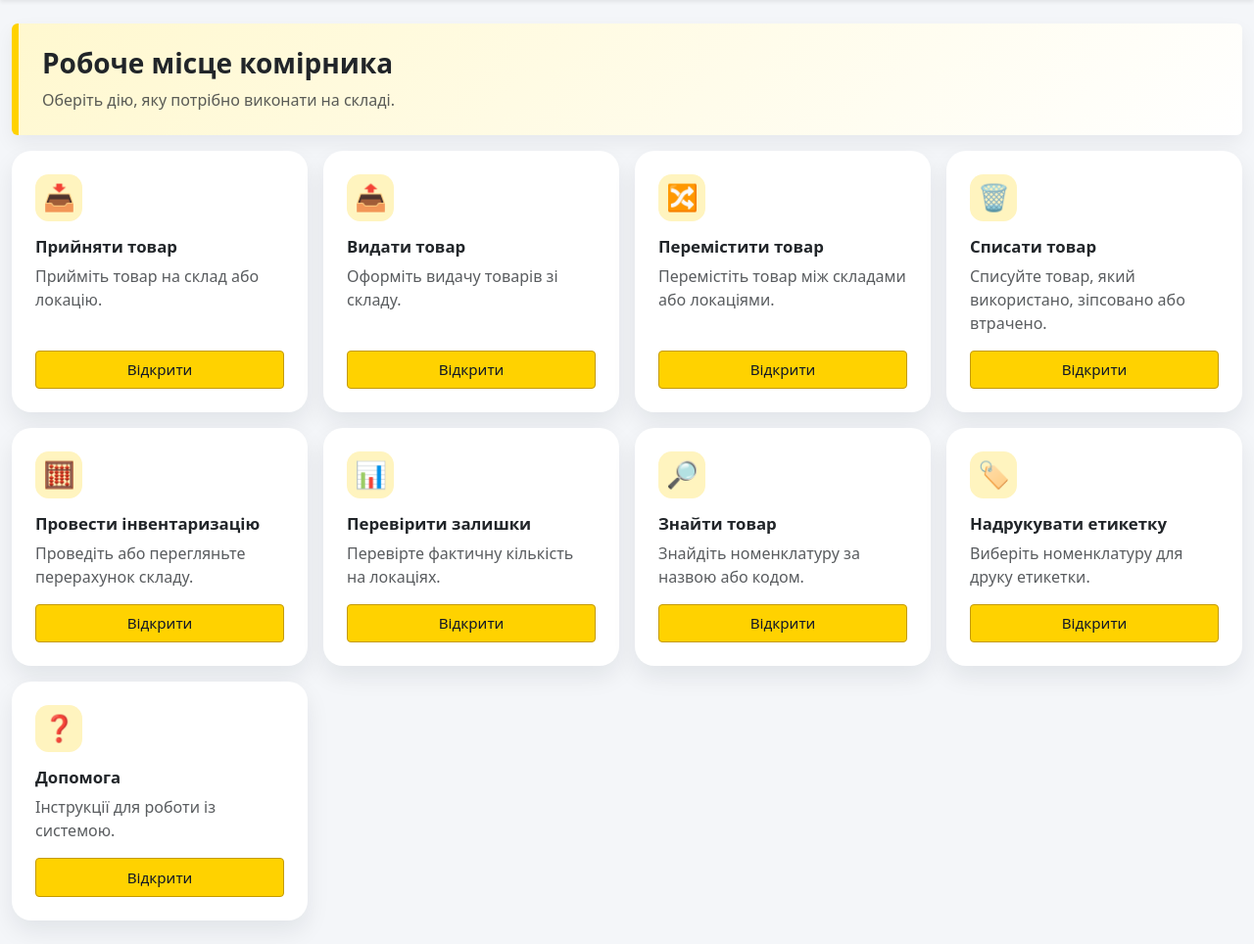
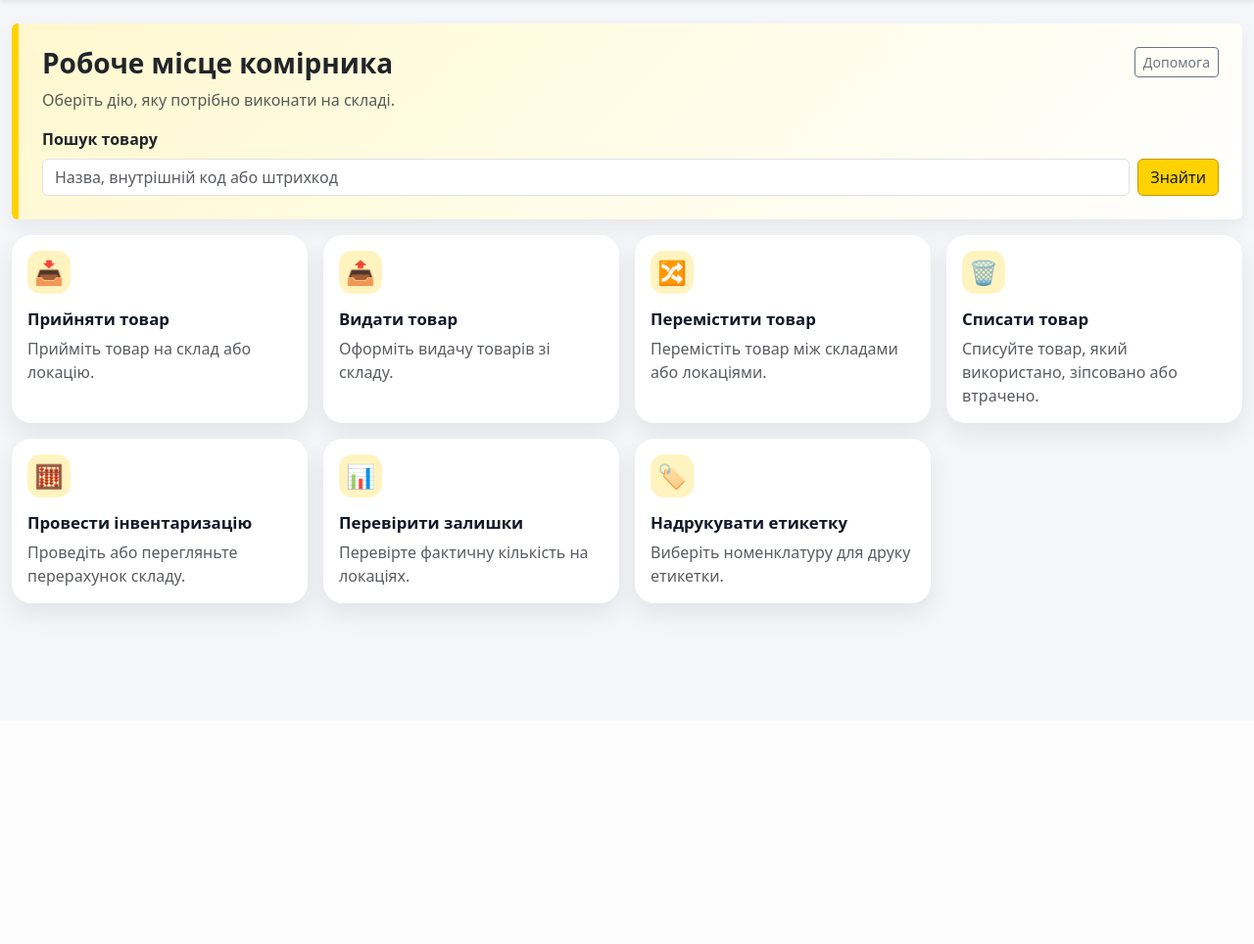
Before and after one commit to KalyuzhniyKO/warehouse_config, a Django app: template templates/core/storekeeper_workplace.html in a window 1280 px wide. Shown: the part 64-1028 px from the top of the page at 98% size. After the commit the page ends 701 px from the top, so only its background shows below. Run offline with Django 5.2, Linux system fonts and the light colour scheme; the template is opened without the code that fills it, so the values that code supplies are empty.

Commit message:
Polish storekeeper workplace cards and search

```diff
--- a/templates/core/storekeeper_workplace.html
+++ b/templates/core/storekeeper_workplace.html
@@ -16,34 +16,48 @@
         transition: transform .15s ease, box-shadow .15s ease;
     }
     .storekeeper-action-card:hover,
-    .storekeeper-action-card:focus-within {
+    .storekeeper-action-card:focus {
         transform: translateY(-.15rem);
         box-shadow: 0 1rem 2rem rgba(15, 23, 42, .12);
     }
+    .storekeeper-action-card:focus {
+        outline: .2rem solid rgba(255, 193, 7, .45);
+        outline-offset: .15rem;
+    }
     .storekeeper-action-icon {
-        width: 3rem;
-        height: 3rem;
+        width: 2.75rem;
+        height: 2.75rem;
         display: inline-flex;
         align-items: center;
         justify-content: center;
         border-radius: .85rem;
         background: var(--yantos-yellow-soft);
-        font-size: 1.65rem;
+        font-size: 1.5rem;
     }
     .storekeeper-action-title {
         font-size: 1.05rem;
         line-height: 1.2;
     }
-    .storekeeper-action-button {
-        font-size: .95rem;
-        padding: .45rem .85rem;
-    }
 </style>
 
 <div class="card content-card storekeeper-hero mb-3">
     <div class="card-body p-3 p-xl-4">
-        <h1 class="fs-3 fw-bold mb-2">{% trans "Робоче місце комірника" %}</h1>
-        <p class="text-muted mb-0">{% trans "Оберіть дію, яку потрібно виконати на складі." %}</p>
+        <div class="d-flex flex-column flex-lg-row gap-3 justify-content-between align-items-lg-start mb-3">
+            <div>
+                <h1 class="fs-3 fw-bold mb-2">{% trans "Робоче місце комірника" %}</h1>
+                <p class="text-muted mb-0">{% trans "Оберіть дію, яку потрібно виконати на складі." %}</p>
+            </div>
+            <a class="btn btn-outline-secondary btn-sm align-self-start" href="{% url 'help' %}">{% trans "Допомога" %}</a>
+        </div>
+        <form class="row g-2 align-items-end" method="get" action="{% url 'item_list' %}" role="search">
+            <div class="col-12 col-lg">
+                <label class="form-label fw-semibold" for="storekeeper-item-search">{% trans "Пошук товару" %}</label>
+                <input class="form-control" id="storekeeper-item-search" type="search" name="q" placeholder="{% trans 'Назва, внутрішній код або штрихкод' %}">
+            </div>
+            <div class="col-12 col-lg-auto">
+                <button class="btn btn-primary w-100" type="submit">{% trans "Знайти" %}</button>
+            </div>
+        </form>
     </div>
 </div>
 
@@ -51,94 +65,67 @@
     <h2 id="storekeeper-actions-heading" class="visually-hidden">{% trans "Робоче місце комірника" %}</h2>
     <div class="row g-3">
         <div class="col-sm-6 col-lg-4 col-xl-3">
-            <div class="card storekeeper-action-card">
-                <div class="card-body p-3 p-xl-4 d-flex flex-column">
+            <a class="card storekeeper-action-card h-100 text-decoration-none text-reset" href="{% url 'stock_receive' %}" aria-label="{% trans 'Прихід товару' %}">
+                <div class="card-body p-3 d-flex flex-column">
                     <div class="storekeeper-action-icon mb-3" aria-hidden="true">📥</div>
                     <h3 class="storekeeper-action-title fw-bold">{% trans "Прийняти товар" %}</h3>
-                    <p class="text-muted flex-grow-1">{% trans "Прийміть товар на склад або локацію." %}</p>
-                    <a class="btn btn-primary btn-sm storekeeper-action-button mt-auto" href="{% url 'stock_receive' %}" aria-label="{% trans 'Прихід товару' %}">{% trans "Відкрити" %}</a>
+                    <p class="text-muted mb-0">{% trans "Прийміть товар на склад або локацію." %}</p>
                 </div>
-            </div>
+            </a>
         </div>
         <div class="col-sm-6 col-lg-4 col-xl-3">
-            <div class="card storekeeper-action-card">
-                <div class="card-body p-3 p-xl-4 d-flex flex-column">
+            <a class="card storekeeper-action-card h-100 text-decoration-none text-reset" href="{% url 'stock_issue' %}" aria-label="{% trans 'Видача товару' %}">
+                <div class="card-body p-3 d-flex flex-column">
                     <div class="storekeeper-action-icon mb-3" aria-hidden="true">📤</div>
                     <h3 class="storekeeper-action-title fw-bold">{% trans "Видати товар" %}</h3>
-                    <p class="text-muted flex-grow-1">{% trans "Оформіть видачу товарів зі складу." %}</p>
-                    <a class="btn btn-primary btn-sm storekeeper-action-button mt-auto" href="{% url 'stock_issue' %}" aria-label="{% trans 'Видача товару' %}">{% trans "Відкрити" %}</a>
+                    <p class="text-muted mb-0">{% trans "Оформіть видачу товарів зі складу." %}</p>
                 </div>
-            </div>
+            </a>
         </div>
         <div class="col-sm-6 col-lg-4 col-xl-3">
-            <div class="card storekeeper-action-card">
-                <div class="card-body p-3 p-xl-4 d-flex flex-column">
+            <a class="card storekeeper-action-card h-100 text-decoration-none text-reset" href="{% url 'stock_transfer' %}" aria-label="{% trans 'Переміщення товару' %}">
+                <div class="card-body p-3 d-flex flex-column">
                     <div class="storekeeper-action-icon mb-3" aria-hidden="true">🔀</div>
                     <h3 class="storekeeper-action-title fw-bold">{% trans "Перемістити товар" %}</h3>
-                    <p class="text-muted flex-grow-1">{% trans "Перемістіть товар між складами або локаціями." %}</p>
-                    <a class="btn btn-primary btn-sm storekeeper-action-button mt-auto" href="{% url 'stock_transfer' %}" aria-label="{% trans 'Переміщення товару' %}">{% trans "Відкрити" %}</a>
+                    <p class="text-muted mb-0">{% trans "Перемістіть товар між складами або локаціями." %}</p>
                 </div>
-            </div>
+            </a>
         </div>
         <div class="col-sm-6 col-lg-4 col-xl-3">
-            <div class="card storekeeper-action-card">
-                <div class="card-body p-3 p-xl-4 d-flex flex-column">
+            <a class="card storekeeper-action-card h-100 text-decoration-none text-reset" href="{% url 'stock_writeoff' %}" aria-label="{% trans 'Списання товару' %}">
+                <div class="card-body p-3 d-flex flex-column">
                     <div class="storekeeper-action-icon mb-3" aria-hidden="true">🗑️</div>
                     <h3 class="storekeeper-action-title fw-bold">{% trans "Списати товар" %}</h3>
-                    <p class="text-muted flex-grow-1">{% trans "Списуйте товар, який використано, зіпсовано або втрачено." %}</p>
-                    <a class="btn btn-primary btn-sm storekeeper-action-button mt-auto" href="{% url 'stock_writeoff' %}" aria-label="{% trans 'Списання товару' %}">{% trans "Відкрити" %}</a>
+                    <p class="text-muted mb-0">{% trans "Списуйте товар, який використано, зіпсовано або втрачено." %}</p>
                 </div>
-            </div>
+            </a>
         </div>
         <div class="col-sm-6 col-lg-4 col-xl-3">
-            <div class="card storekeeper-action-card">
-                <div class="card-body p-3 p-xl-4 d-flex flex-column">
+            <a class="card storekeeper-action-card h-100 text-decoration-none text-reset" href="{% url 'inventory_list' %}">
+                <div class="card-body p-3 d-flex flex-column">
                     <div class="storekeeper-action-icon mb-3" aria-hidden="true">🧮</div>
                     <h3 class="storekeeper-action-title fw-bold">{% trans "Провести інвентаризацію" %}</h3>
-                    <p class="text-muted flex-grow-1">{% trans "Проведіть або перегляньте перерахунок складу." %}</p>
-                    <a class="btn btn-primary btn-sm storekeeper-action-button mt-auto" href="{% url 'inventory_list' %}">{% trans "Відкрити" %}</a>
+                    <p class="text-muted mb-0">{% trans "Проведіть або перегляньте перерахунок складу." %}</p>
                 </div>
-            </div>
+            </a>
         </div>
         <div class="col-sm-6 col-lg-4 col-xl-3">
-            <div class="card storekeeper-action-card">
-                <div class="card-body p-3 p-xl-4 d-flex flex-column">
+            <a class="card storekeeper-action-card h-100 text-decoration-none text-reset" href="{% url 'stockbalance_list' %}">
+                <div class="card-body p-3 d-flex flex-column">
                     <div class="storekeeper-action-icon mb-3" aria-hidden="true">📊</div>
                     <h3 class="storekeeper-action-title fw-bold">{% trans "Перевірити залишки" %}</h3>
-                    <p class="text-muted flex-grow-1">{% trans "Перевірте фактичну кількість на локаціях." %}</p>
-                    <a class="btn btn-primary btn-sm storekeeper-action-button mt-auto" href="{% url 'stockbalance_list' %}">{% trans "Відкрити" %}</a>
+                    <p class="text-muted mb-0">{% trans "Перевірте фактичну кількість на локаціях." %}</p>
                 </div>
-            </div>
+            </a>
         </div>
         <div class="col-sm-6 col-lg-4 col-xl-3">
-            <div class="card storekeeper-action-card">
-                <div class="card-body p-3 p-xl-4 d-flex flex-column">
-                    <div class="storekeeper-action-icon mb-3" aria-hidden="true">🔎</div>
-                    <h3 class="storekeeper-action-title fw-bold">{% trans "Знайти товар" %}</h3>
-                    <p class="text-muted flex-grow-1">{% trans "Знайдіть номенклатуру за назвою або кодом." %}</p>
-                    <a class="btn btn-primary btn-sm storekeeper-action-button mt-auto" href="{% url 'item_list' %}">{% trans "Відкрити" %}</a>
-                </div>
-            </div>
-        </div>
-        <div class="col-sm-6 col-lg-4 col-xl-3">
-            <div class="card storekeeper-action-card">
-                <div class="card-body p-3 p-xl-4 d-flex flex-column">
+            <a class="card storekeeper-action-card h-100 text-decoration-none text-reset" href="{% url 'item_list' %}">
+                <div class="card-body p-3 d-flex flex-column">
                     <div class="storekeeper-action-icon mb-3" aria-hidden="true">🏷️</div>
                     <h3 class="storekeeper-action-title fw-bold">{% trans "Надрукувати етикетку" %}</h3>
-                    <p class="text-muted flex-grow-1">{% trans "Виберіть номенклатуру для друку етикетки." %}</p>
-                    <a class="btn btn-primary btn-sm storekeeper-action-button mt-auto" href="{% url 'item_list' %}">{% trans "Відкрити" %}</a>
+                    <p class="text-muted mb-0">{% trans "Виберіть номенклатуру для друку етикетки." %}</p>
                 </div>
-            </div>
-        </div>
-        <div class="col-sm-6 col-lg-4 col-xl-3">
-            <div class="card storekeeper-action-card">
-                <div class="card-body p-3 p-xl-4 d-flex flex-column">
-                    <div class="storekeeper-action-icon mb-3" aria-hidden="true">❓</div>
-                    <h3 class="storekeeper-action-title fw-bold">{% trans "Допомога" %}</h3>
-                    <p class="text-muted flex-grow-1">{% trans "Інструкції для роботи із системою." %}</p>
-                    <a class="btn btn-primary btn-sm storekeeper-action-button mt-auto" href="{% url 'help' %}">{% trans "Відкрити" %}</a>
-                </div>
-            </div>
+            </a>
         </div>
     </div>
 </section>
```
Also changed, not shown: core/tests/test_localization.py (+14 -0 lines), core/tests/test_permissions.py (+28 -0 lines), locale/en/LC_MESSAGES/django.po, locale/uk/LC_MESSAGES/django.po.
